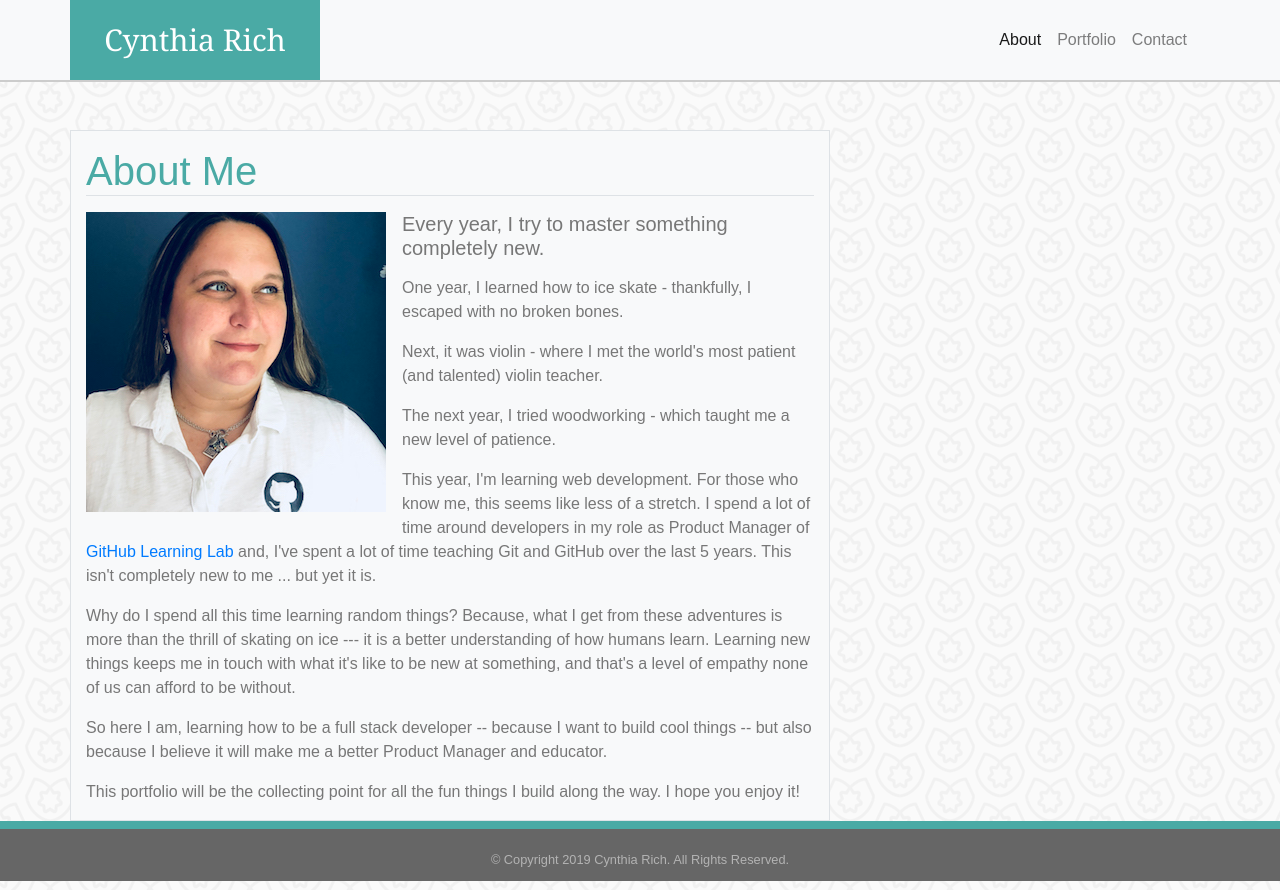
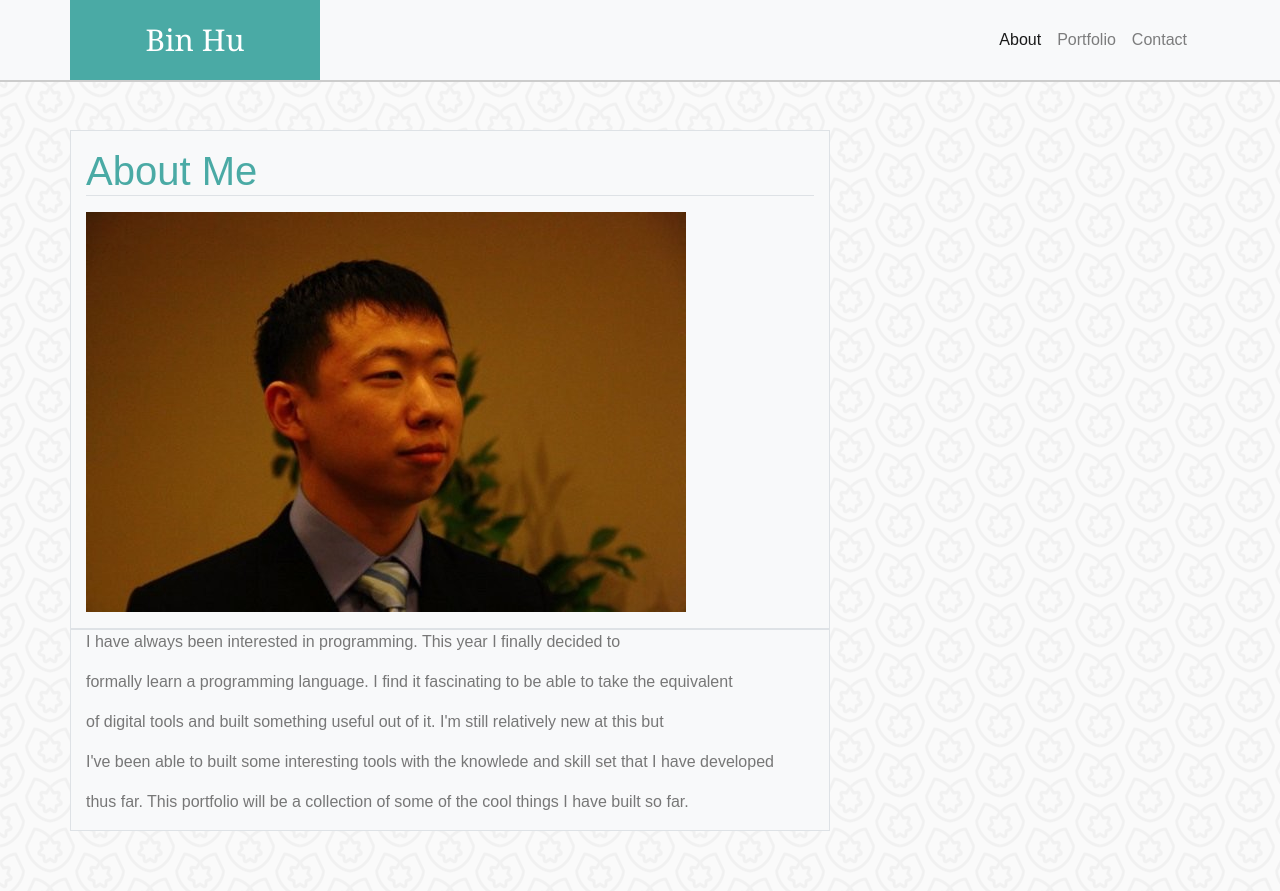
Before and after one commit to waveshocker/portfolio_site, a plain HTML site: page index.html in a window 1280 px wide. Drawn offline with nearby package versions, Linux system fonts and the light colour scheme.

Commit message:
Additional modifications to site

```diff
--- a/index.html
+++ b/index.html
@@ -8,13 +8,13 @@
     <link rel="stylesheet" href="https://stackpath.bootstrapcdn.com/bootstrap/4.3.1/css/bootstrap.min.css"
         integrity="sha384-ggOyR0iXCbMQv3Xipma34MD+dH/1fQ784/j6cY/iJTQUOhcWr7x9JvoRxT2MZw1T" crossorigin="anonymous">
     <link rel="stylesheet" type="text/css" href="assets/css/style.css">
-    <title>Cynthia Rich</title>
+    <title>Bin Hu</title>
 </head>
 
 <body>
     <nav class="navbar navbar-expand-sm navbar-light bg-light">
         <div class="container no-padding">
-            <a class="navbar-brand navbar-img" href="index.html">Cynthia Rich</a>
+            <a class="navbar-brand navbar-img" href="index.html">Bin Hu</a>
 
             <button class="navbar-toggler" type="button" data-toggle="collapse" data-target="#navbarResponsive"
                 aria-controls="navbarResponsive" aria-expanded="false" aria-label="Toggle navigation">
@@ -45,38 +45,20 @@
                 <div class="col-lg-8 col-md-12 bg-light border border-ccc">
                     <h1 class="my-3 border-bottom">About Me</h1>
                     <div>
-                        <img class="float-sm-left mr-3 mb-3" src="assets/images/Cynthia_Rich_Headshot.jpg"
-                            alt="Photo of Cynthia">
-                        <p class="lead">Every year, I try to master something completely new.</p>
-                        <p>One year, I learned how to ice skate - thankfully, I escaped with no broken bones.</p>
-                        <p>Next, it was violin - where I met the world's most patient (and talented) violin teacher.</p>
-                        <p>The next year, I tried woodworking - which taught me a new level of patience.</p>
-                        <p>This year, I'm learning web development. For those who know me, this seems like less of a
-                            stretch. I spend a lot of time around developers in my role as Product Manager of <a
-                                href="https://lab.github.com">GitHub Learning Lab</a> and, I've spent a lot of time
-                            teaching Git and GitHub over the last 5 years. This isn't completely new to me ... but yet
-                            it is.</p>
-                        <p>Why do I spend all this time learning random things? Because, what I get from these
-                            adventures is more than the thrill of skating on ice --- it is a better understanding of how
-                            humans learn. Learning new things keeps me in touch with what it's like to be new at
-                            something, and that's a level of empathy none of us can afford to be without.</p>
-                        <p>So here I am, learning how to be a full stack developer -- because I want to build cool
-                            things -- but also because I believe it will make me a better Product Manager and educator.
-                        </p>
-                        <p>This portfolio will be the collecting point for all the fun things I build along the way. I
-                            hope you enjoy it!</p>
+                        <img class="float-sm-left mr-3 mb-3" src="assets/images/binhu_headshot.png"
+                            alt="Photo of Bin">
                     </div>
+                </div>
+                <div class="col-lg-8 col-md-12 bg-light border border-ccc">
+                    <p>I have always been interested in programming. This year I finally decided to</p>
+                    <p>formally learn a programming language. I find it fascinating to be able to take the equivalent</p>
+                    <p>of digital tools and built something useful out of it. I'm still relatively new at this but</p>
+                    <p>I've been able to built some interesting tools with the knowlede and skill set that I have developed</p>
+                    <p>thus far. This portfolio will be a collection of some of the cool things I have built so far.</p>
                 </div>
             </div>
         </div>
     </section>
-
-    <footer class="footer">
-        <div class="container">
-            <p class="text-center text-white-50"><small>&copy; Copyright 2019 Cynthia Rich. All Rights Reserved.</small>
-            </p>
-        </div>
-    </footer>
 
     <script src="https://code.jquery.com/jquery-3.3.1.slim.min.js"
         integrity="sha384-q8i/X+965DzO0rT7abK41JStQIAqVgRVzpbzo5smXKp4YfRvH+8abtTE1Pi6jizo"
```
Also changed, not shown: contact.html (deleted, +0 -87 lines), assets/images/Cynthia_Rich_Headshot.jpg (deleted), assets/images/binhu_headshot.png (added).
